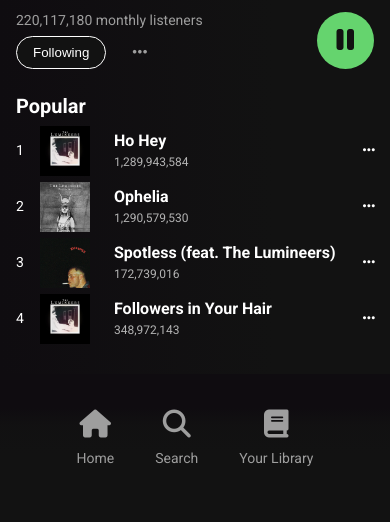
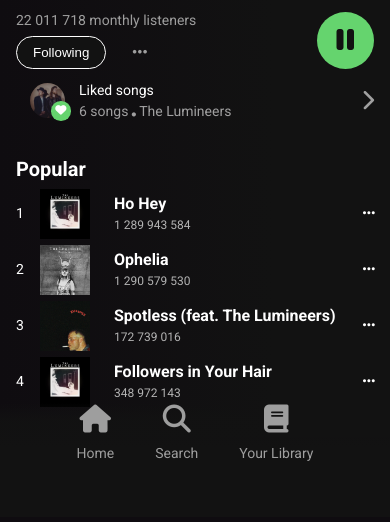
Before and after one commit to rkalbuqp/spotfy-project-group, a website built with webpack: page src/index.html in a window 390 px wide. Shown: the part 322-844 px from the top of the page. Built offline with nearby package versions, Linux system fonts and the light colour scheme; files whose address does not match are found by name.

Commit message:
feat: add like songs and responsiveness

```diff
--- a/src/index.html
+++ b/src/index.html
@@ -14,6 +14,8 @@
     <link rel="stylesheet" href="styles.css" />
   </head>
   <body>
+    <div class="container">
+      <div class="content">
         <header>
           <div class="icon-back">
             <i class="fa-solid fa-chevron-left fa-xl"></i>
@@ -29,13 +31,26 @@
         <main>
           <section class="container-listeners">
             <div>
-          <p class="listeners">220,117,180 monthly listeners</p>
+              <p class="listeners">22 011 718 monthly listeners</p>
               <div class="controls">
                 <button class="button">Following</button>
                 <i class="fa-solid fa-ellipsis ellipsis-listeners"></i>
               </div>
             </div>
             <i class="fa-solid fa-pause fa-2xl icon-pause"></i>
+          </section>
+
+          <section class="liked-songs">
+            <div class="image-container">
+              <img src="assets/the-lumineers.png">
+              <i class="fa-solid fa-heart heart-icon"></i>
+            </div>
+            <div class="details">
+              <p>Liked songs</p>
+              <p class="songs">6 songs   <i class="fa-solid fa-circle ellipsis-listeners"></i>
+                  The Lumineers</p>
+            </div>
+            <i class="fa-solid fa-chevron-right arrow-icon"></i>
           </section>
 
           <aside>
@@ -46,7 +61,7 @@
               <div class="track-info">
                 <div>
                   <h3>Ho Hey</h3>
-              <p>1,289,943,584</p>
+                  <p>1 289 943 584</p>
                 </div>
                 <i class="fa-solid fa-ellipsis ellipsis-listeners test"></i>
               </div>
@@ -58,7 +73,7 @@
               <div class="track-info">
                 <div>
                   <h3>Ophelia</h3>
-              <p>1,290,579,530</p>
+                  <p>1 290 579 530</p>
                 </div>
                 <i class="fa-solid fa-ellipsis ellipsis-listeners"></i>
               </div>
@@ -73,7 +88,7 @@
               <div class="track-info">
                 <div>
                   <h3>Spotless (feat. The Lumineers)</h3>
-              <p>172,739,016</p>
+                  <p>172 739 016</p>
                 </div>
                 <i class="fa-solid fa-ellipsis ellipsis-listeners"></i>
               </div>
@@ -85,13 +100,15 @@
               <div class="track-info">
                 <div>
                   <h3>Followers in Your Hair</h3>
-              <p>348,972,143</p>
+                  <p>348 972 143</p>
                 </div>
                 <i class="fa-solid fa-ellipsis ellipsis-listeners"></i>
               </div>
             </article>
           </aside>
         </main>
+
+      </div>
 
       <footer>
         <nav>
@@ -113,3 +130,5 @@
       </footer>
     </body>
   </html>
+
+    </div>
--- a/src/styles/styles.scss
+++ b/src/styles/styles.scss
@@ -12,8 +12,22 @@
   padding: 0;
   background-color: rgba(15, 12, 16, 1);
   color: #fff;
-  display: flex;
+  display: absolute;
   height: 100vh;
+
+  @media (min-width: 481px) {
+    display: flex;
+    justify-content: center;
+  }
+}
+
+.content {
+  flex: 1;
+}
+
+.container {
+  width: 100%;
+  max-width: 390px;
 }
 
 header {
@@ -33,6 +47,7 @@
     width: 100%;
     height: 100%;
     object-fit: cover;
+    opacity: 60%;
   }
 
   .band-info {
@@ -49,9 +64,7 @@
 main {
   width: 390px;
   position: absolute;
-  top: 318px;
   padding: 16px;
-  overflow-y: auto;
   background: $bg-color;
 
   .container-listeners {
@@ -74,6 +87,65 @@
       margin: auto;
       margin-left: 1.3rem;
       cursor: pointer;
+    }
+  }
+
+  .liked-songs {
+    display: flex;
+    align-items: center;
+
+    img {
+      width: 2.5rem;
+      height: 2.5rem;
+      border-radius: 50%;
+      object-fit: cover;
+      margin: 1rem;
+      opacity: 60%;
+    }
+
+    .details {
+      flex: 1;
+    }
+
+    .ellipsis-listeners {
+      justify-content: center;
+      font-size: 0.3rem;
+    }
+
+    .songs {
+      opacity: 60%;
+    }
+
+    .image-container {
+      position: relative;
+      display: inline-block;
+      img {
+        display: block;
+      }
+      .heart-icon {
+        display: flex;
+        padding: 0.3rem;
+        background-color: rgba(101, 212, 110, 1);
+        border-radius: 50%;
+        position: absolute;
+        bottom: 0.8rem;
+        right: 0.6rem;
+        font-size: 0.8rem;
+        color: #fff;
+        cursor: pointer;
+      }
+    }
+
+    div {
+      display: flex;
+      flex-direction: column;
+      justify-content: center;
+      line-height: 1.5rem;
+    }
+
+    .arrow-icon {
+      font-size: 1.5rem;
+      opacity: 60%;
     }
   }
 
@@ -184,11 +256,10 @@
 
 footer {
   display: flex;
-  position: absolute;
-  width: 100%;
-  bottom: 0;
+  position: relative;
+  margin-top: 29rem;
+  width: 390px;
   padding: 16px 56px 56px 56px;
-  gap: 42px;
   background: $nav-color;
 
   nav {
```
Also changed, not shown: src/styles/styles.css (added), 1 other file. Lines whose indentation alone changed are shown as unchanged.
